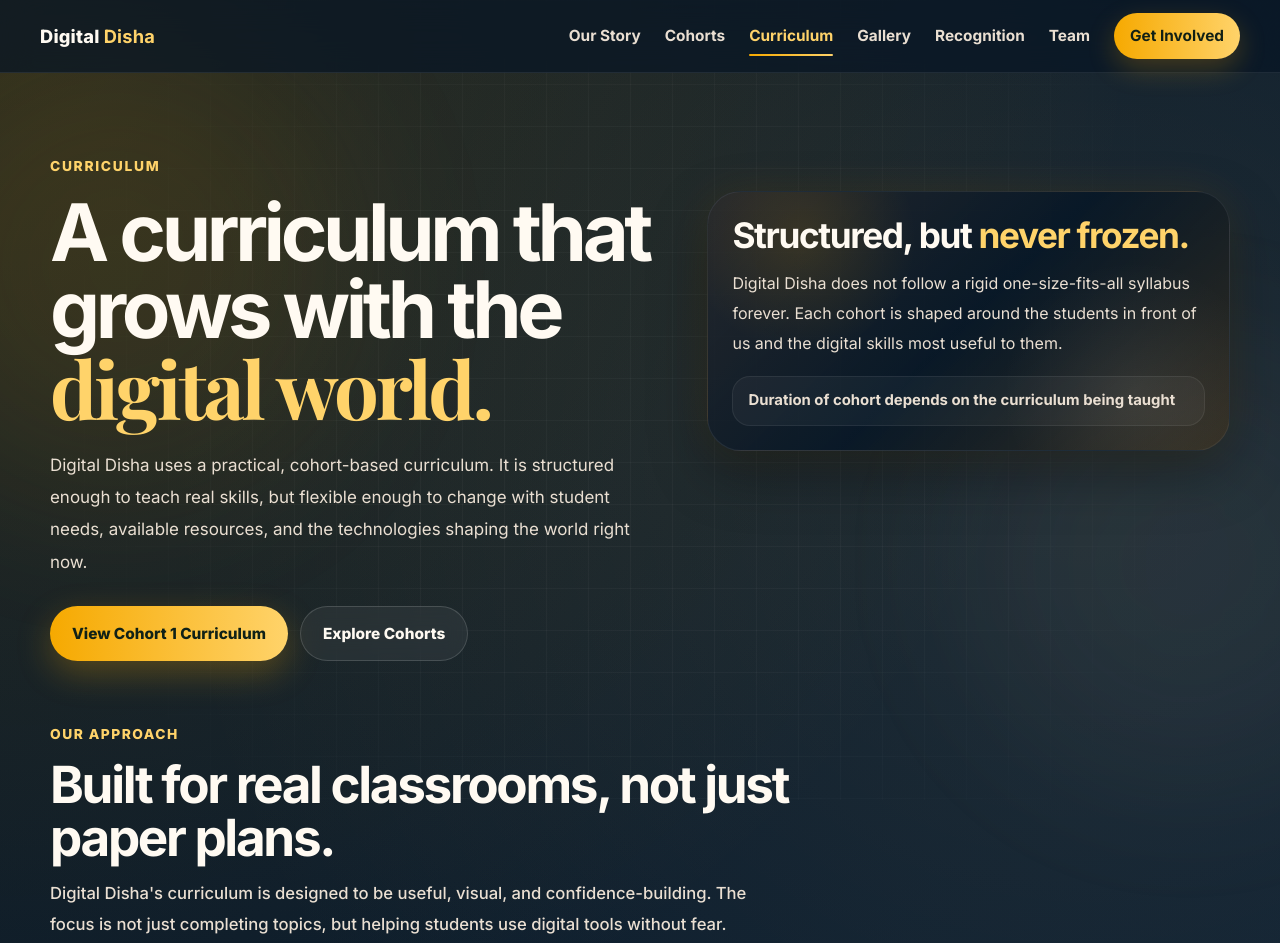
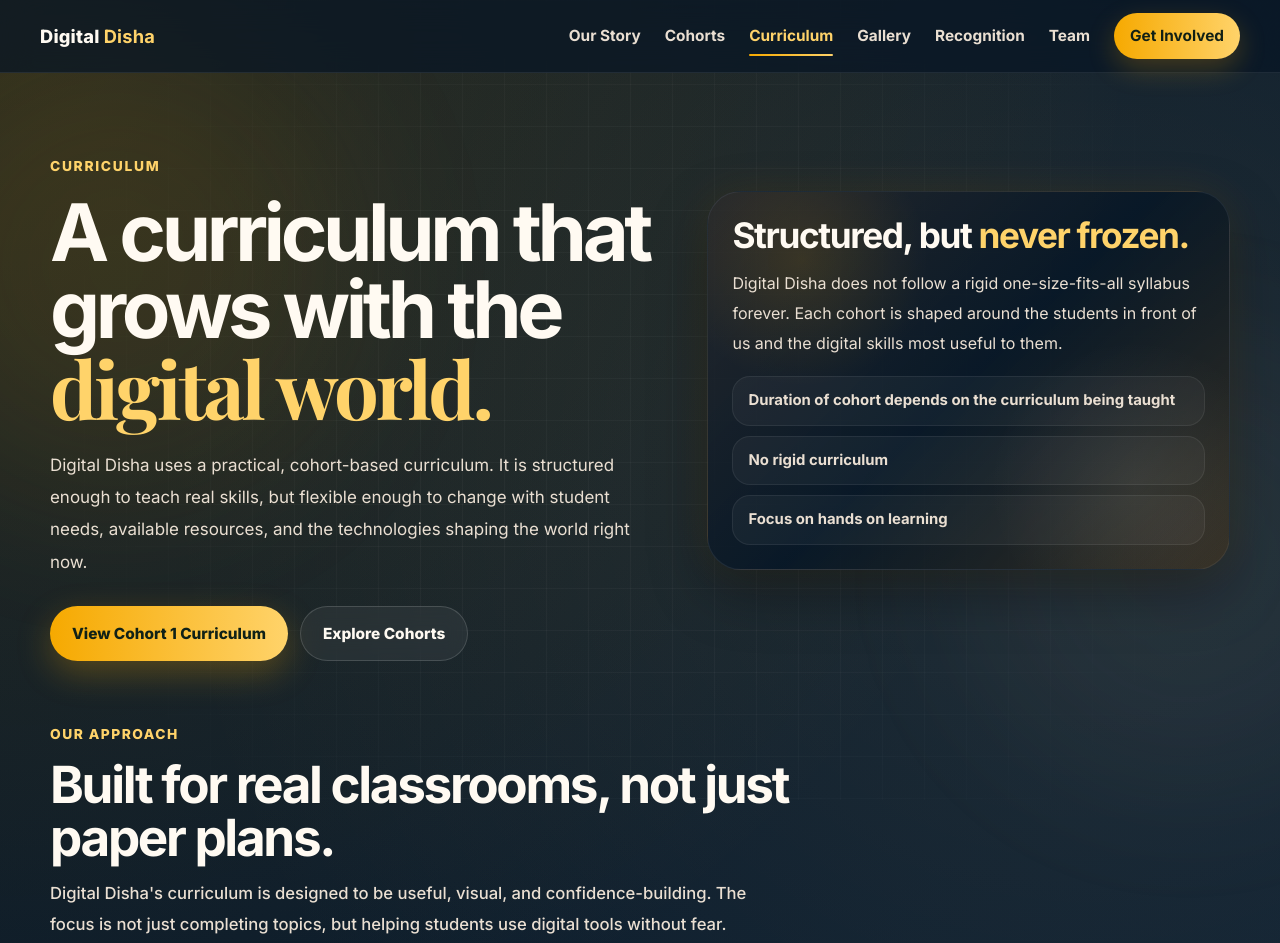
Before and after one commit to keshika-verma/digital-disha, a plain HTML site: page curriculum.html in a window 1280 px wide. Shown: the top 943 px of the page. Drawn offline with nearby package versions, Linux system fonts and the light colour scheme.

Commit message:
curriculum page living pull list

```diff
--- a/curriculum.html
+++ b/curriculum.html
@@ -76,6 +76,8 @@
 
           <div class="living-pill-list">
             <div class="living-pill">Duration of cohort depends on the curriculum being taught</div>
+            <div class="living-pill">No rigid curriculum</div>
+            <div class="living-pill">Focus on hands on learning</div>
           </div>
         </aside>
       </div>
```
